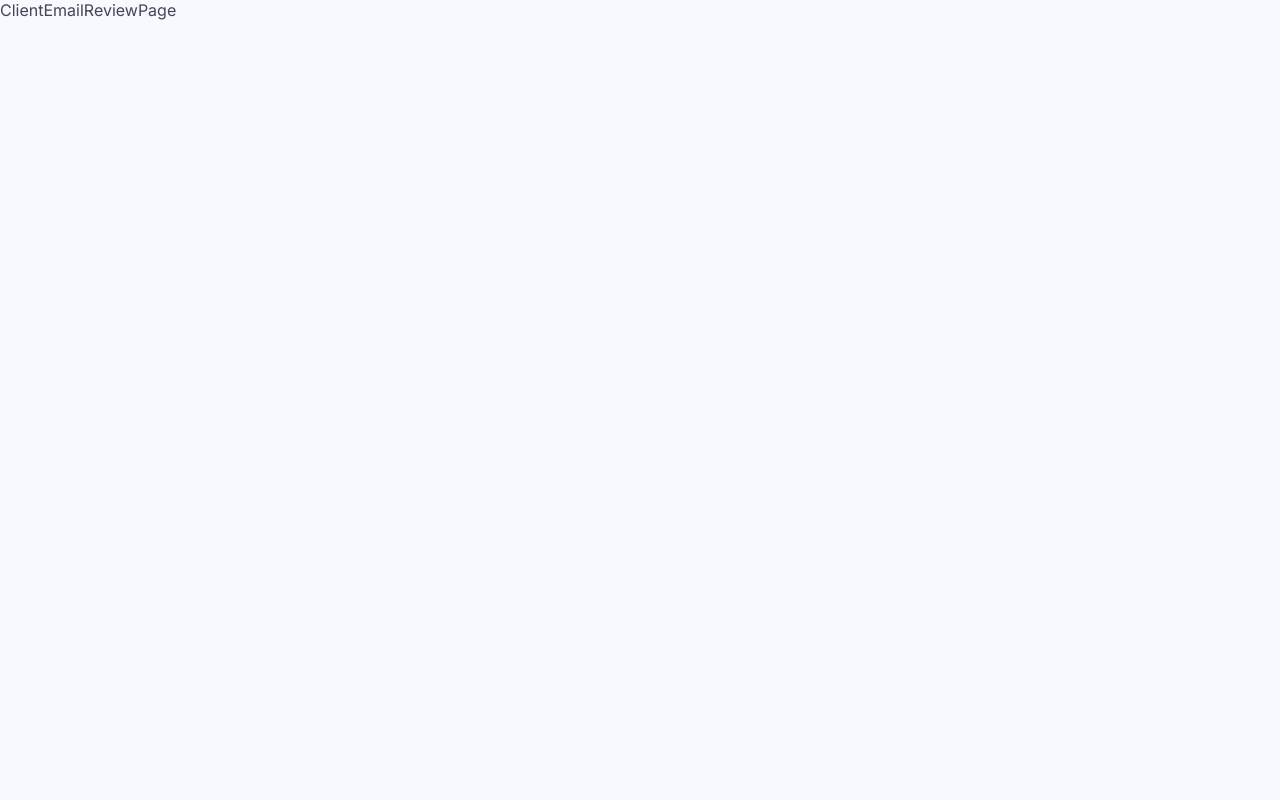
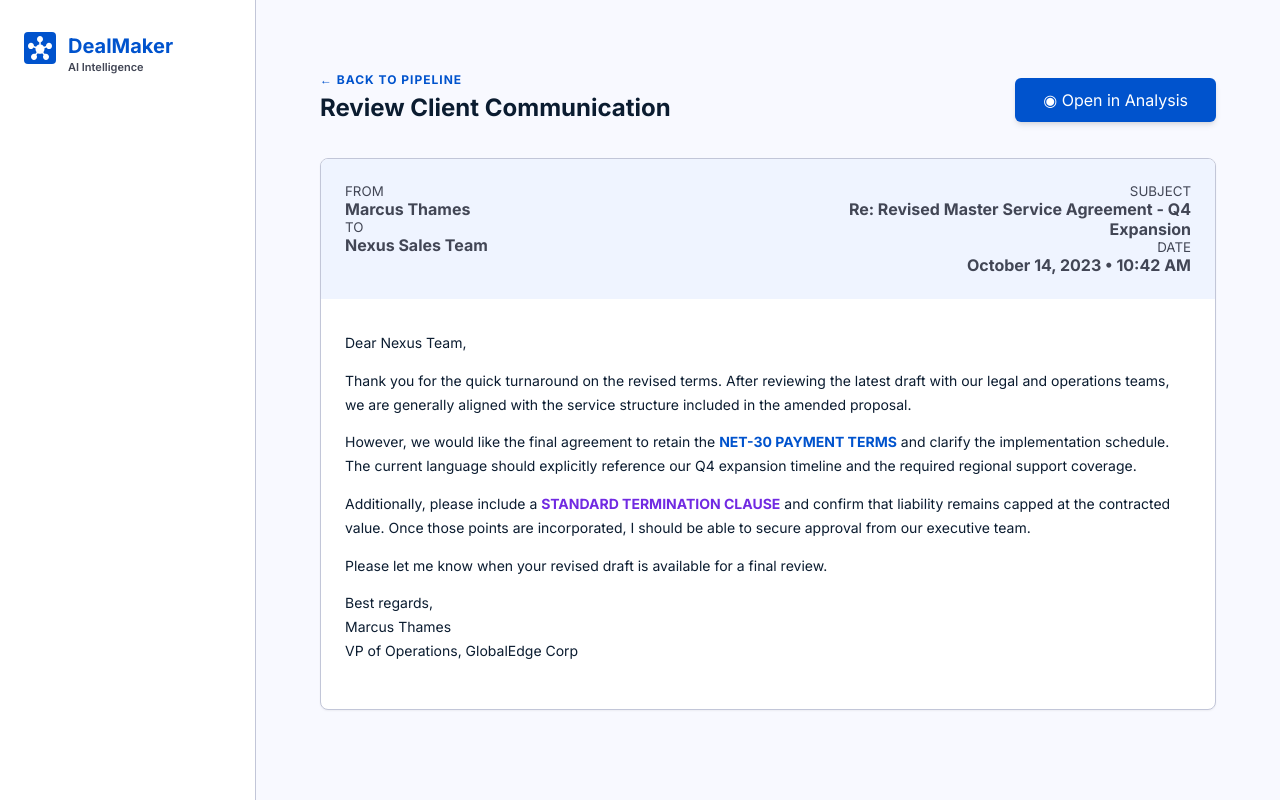
Before and after one commit to codekeng00/bbq-durian, a React (Vite) app in the folder web/: page /client-email-review in a window 1280 px wide. Shown: the top 800 px of the page. Built offline with nearby package versions, Linux system fonts and the light colour scheme.

Commit message:
Convert client email review page to React

```diff
--- a/web/src/pages/ClientEmailReviewPage.tsx
+++ b/web/src/pages/ClientEmailReviewPage.tsx
@@ -1,3 +1,65 @@
+import { Link } from "react-router-dom";
+import AppSidebar from "../components/AppSidebar";
+
 export default function ClientEmailReviewPage() {
-  return <div>ClientEmailReviewPage</div>;
+  return (
+    <main className="review-shell">
+      <AppSidebar className="review-side" brandTo="/active-pipelines-keng" />
+      <section className="review-content">
+        <header className="review-top">
+          <div>
+            <p className="back-label">← BACK TO PIPELINE</p>
+            <h1>Review Client Communication</h1>
+          </div>
+          <Link className="primary-button" to="/analysis-workspace">
+            ◉ Open in Analysis
+          </Link>
+        </header>
+        <article className="email-review-card">
+          <header className="review-meta">
+            <div>
+              <small>FROM</small>
+              <strong>Marcus Thames</strong>
+              <small>TO</small>
+              <strong>Nexus Sales Team</strong>
+            </div>
+            <div>
+              <small>SUBJECT</small>
+              <strong>Re: Revised Master Service Agreement - Q4 Expansion</strong>
+              <small>DATE</small>
+              <strong>October 14, 2023 • 10:42 AM</strong>
+            </div>
+          </header>
+          <div className="review-letter">
+            <p>Dear Nexus Team,</p>
+            <p>
+              Thank you for the quick turnaround on the revised terms. After reviewing the latest
+              draft with our legal and operations teams, we are generally aligned with the service
+              structure included in the amended proposal.
+            </p>
+            <p>
+              However, we would like the final agreement to retain the{" "}
+              <mark>NET-30 PAYMENT TERMS</mark> and clarify the implementation schedule. The
+              current language should explicitly reference our Q4 expansion timeline and the
+              required regional support coverage.
+            </p>
+            <p>
+              Additionally, please include a{" "}
+              <mark className="purple">STANDARD TERMINATION CLAUSE</mark> and confirm that
+              liability remains capped at the contracted value. Once those points are
+              incorporated, I should be able to secure approval from our executive team.
+            </p>
+            <p>Please let me know when your revised draft is available for a final review.</p>
+            <p>
+              Best regards,
+              <br />
+              Marcus Thames
+              <br />
+              VP of Operations, GlobalEdge Corp
+            </p>
+          </div>
+        </article>
+      </section>
+    </main>
+  );
 }
```
